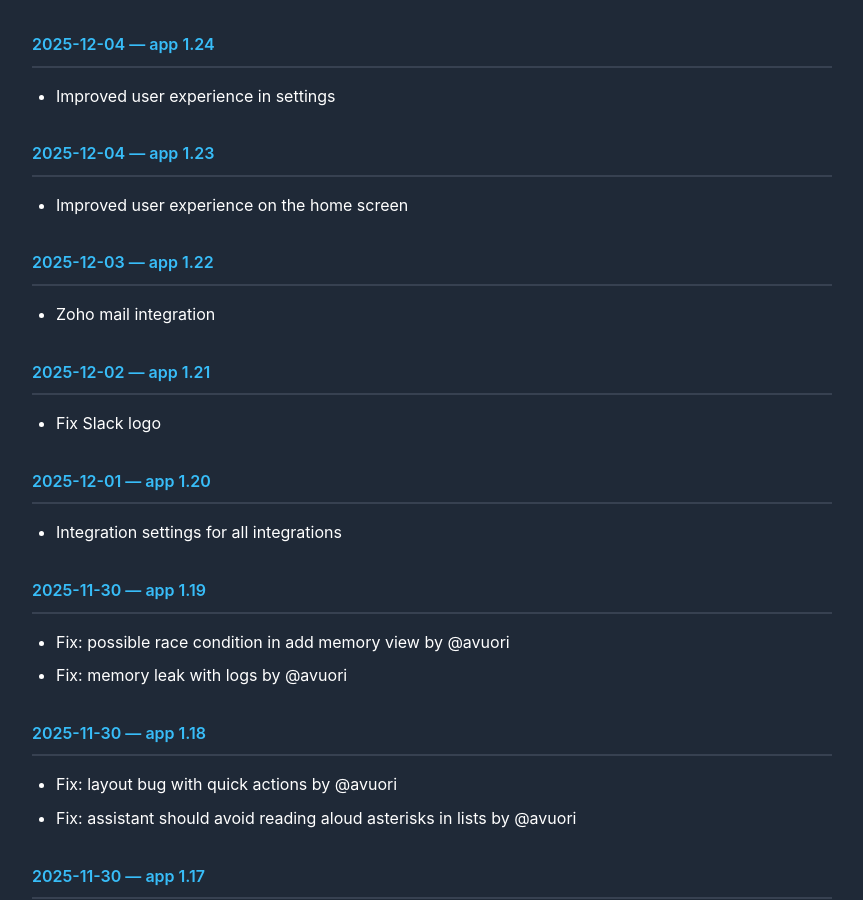
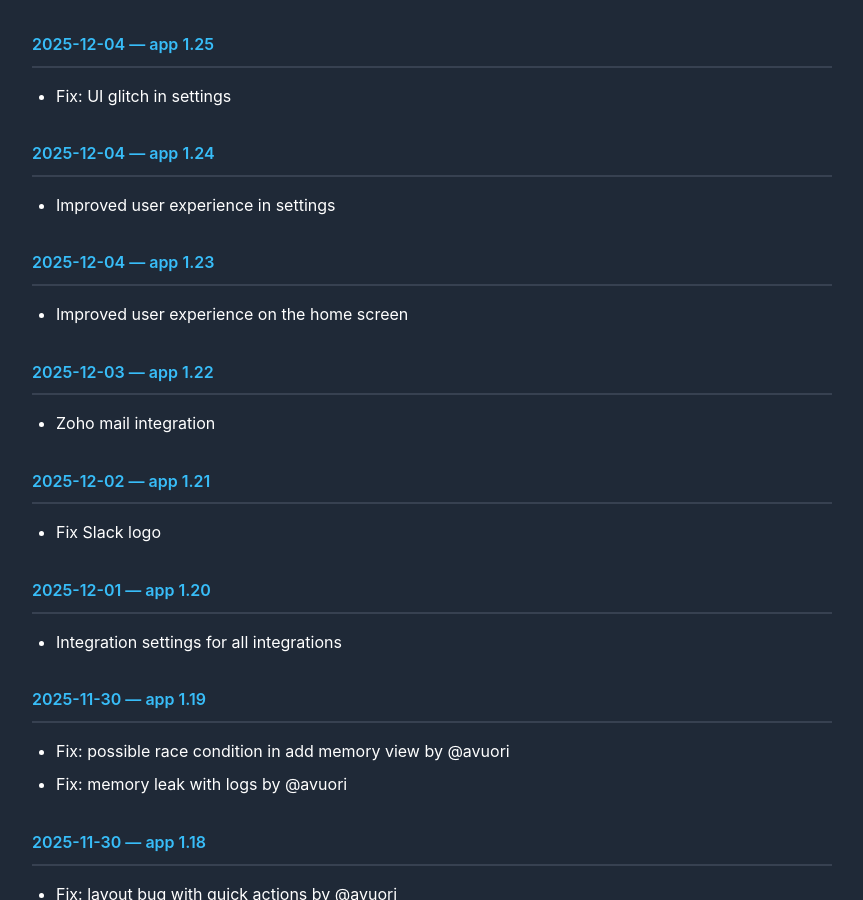
Before and after one commit to memory2-app/changelog, a Jekyll site: the page built from index.md, in a window 1280 px wide and 900 px high. Shown: the whole window, without its empty margins (208-1071 px from the left). Built offline with Jekyll 4.4.1, drawn with Linux system fonts in a browser that asks for light colours.

Commit message:
2025-12-04

```diff
--- a/index.md
+++ b/index.md
@@ -2,6 +2,9 @@
 layout: default
 title: Memory2 Changelog
 ---
+
+# 2025-12-04 — app 1.25
+* Fix: UI glitch in settings
 
 # 2025-12-04 — app 1.24
 * Improved user experience in settings
```
